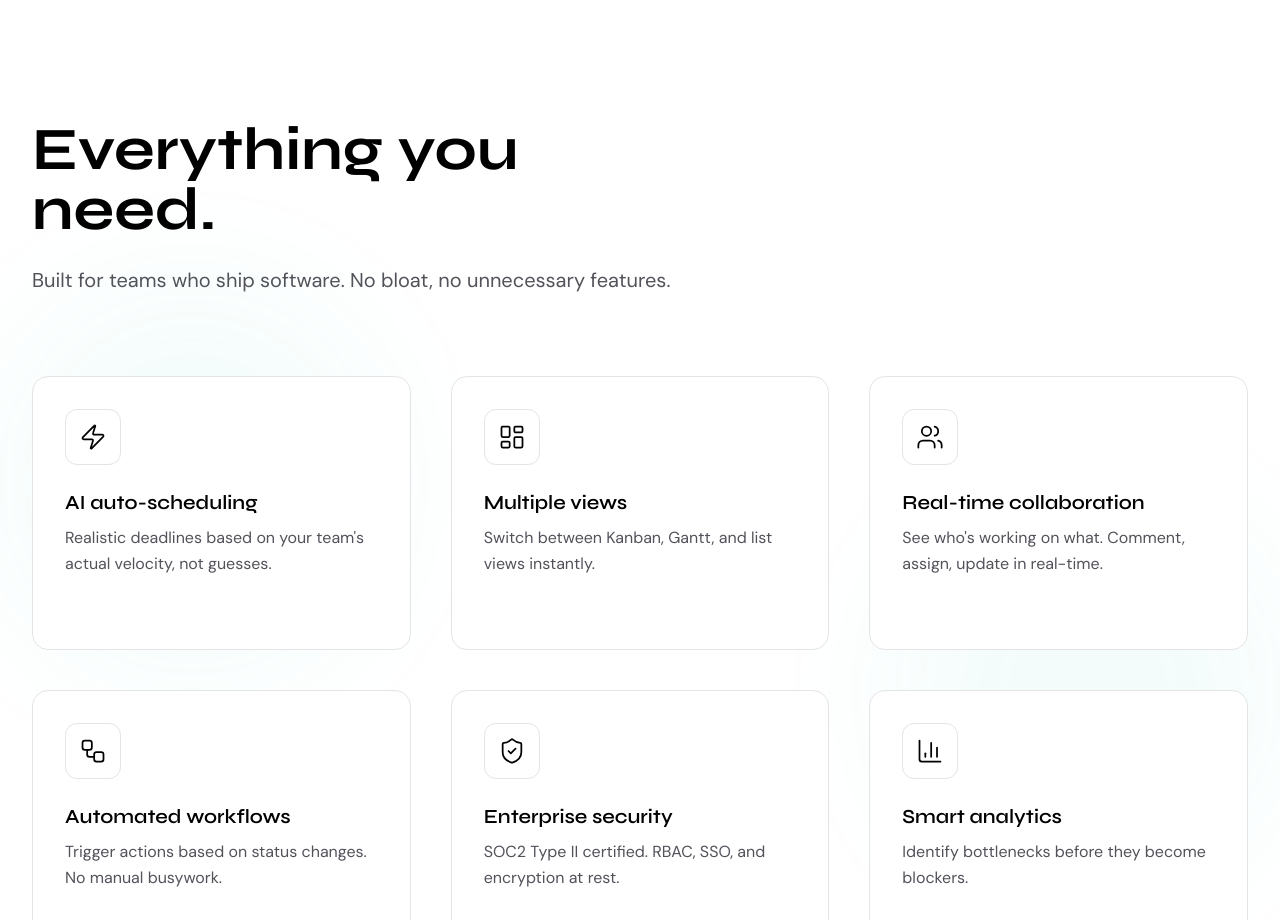
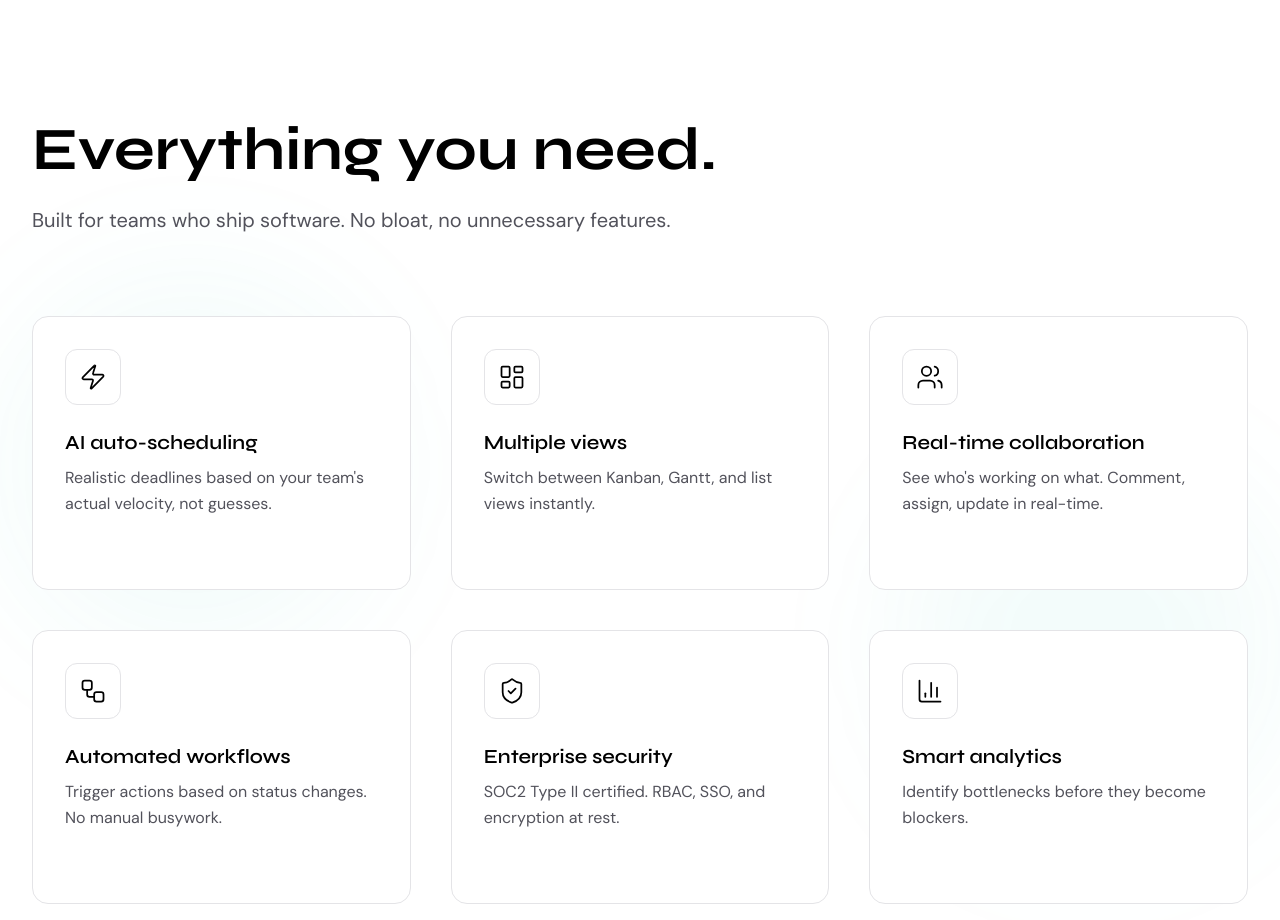
Before and after one commit to amirk85/FlowTask, a Next.js app: page / in a window 1280 px wide. Shown: the part 2920-3840 px from the top of the page. Built offline with nearby package versions, Linux system fonts and the light colour scheme.

Commit message:
fixed features heading width issue

```diff
--- a/src/components/sections/features.tsx
+++ b/src/components/sections/features.tsx
@@ -158,7 +158,7 @@ export function Features() {
 
       <div className="container-custom relative z-10">
         <div
-          className={`max-w-2xl mb-16 md:mb-20 transition-all duration-1000 ${
+          className={`mb-16 md:mb-20 transition-all duration-1000 ${
             isVisible ? "opacity-100 translate-y-0" : "opacity-0 translate-y-8"
           }`}
         >
```
